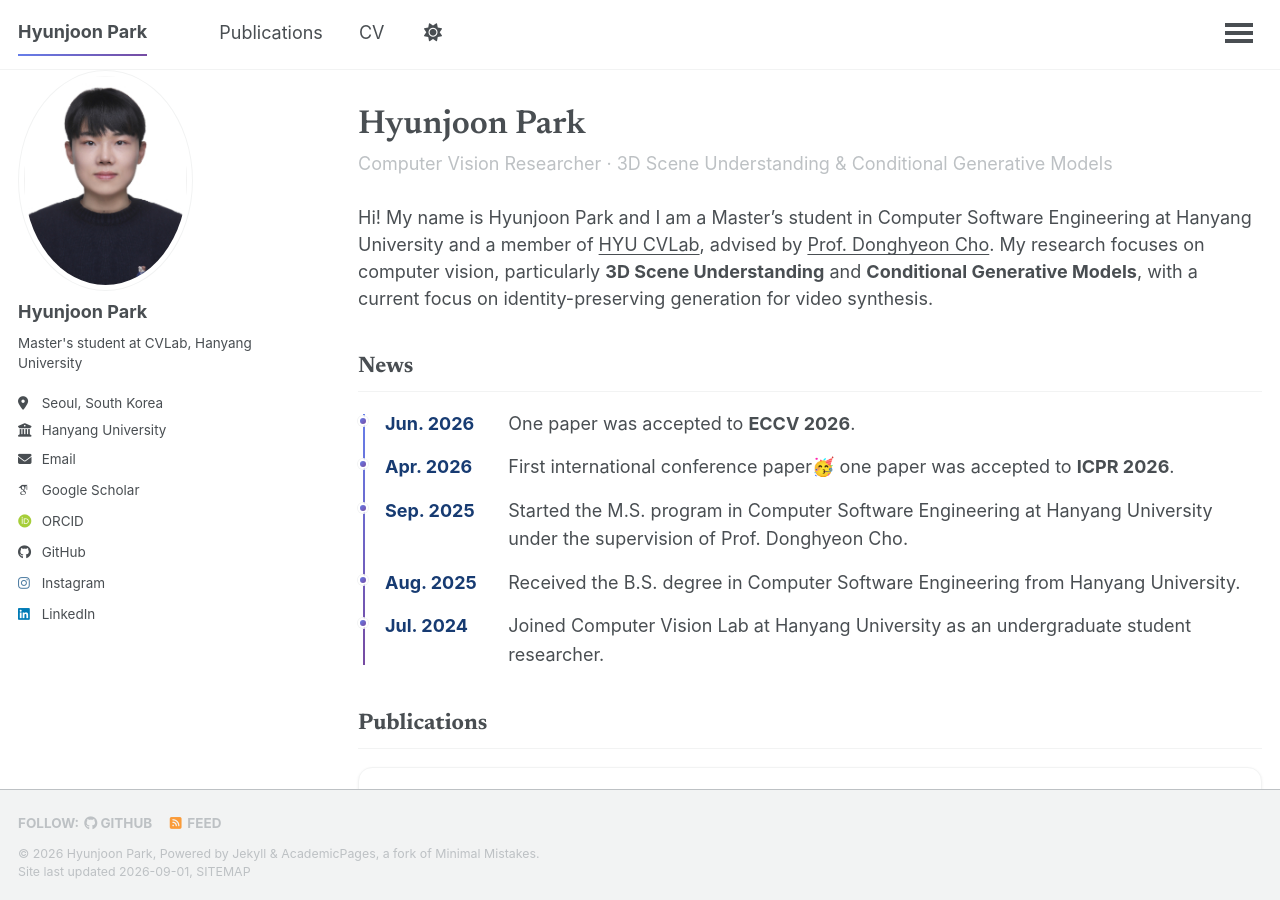
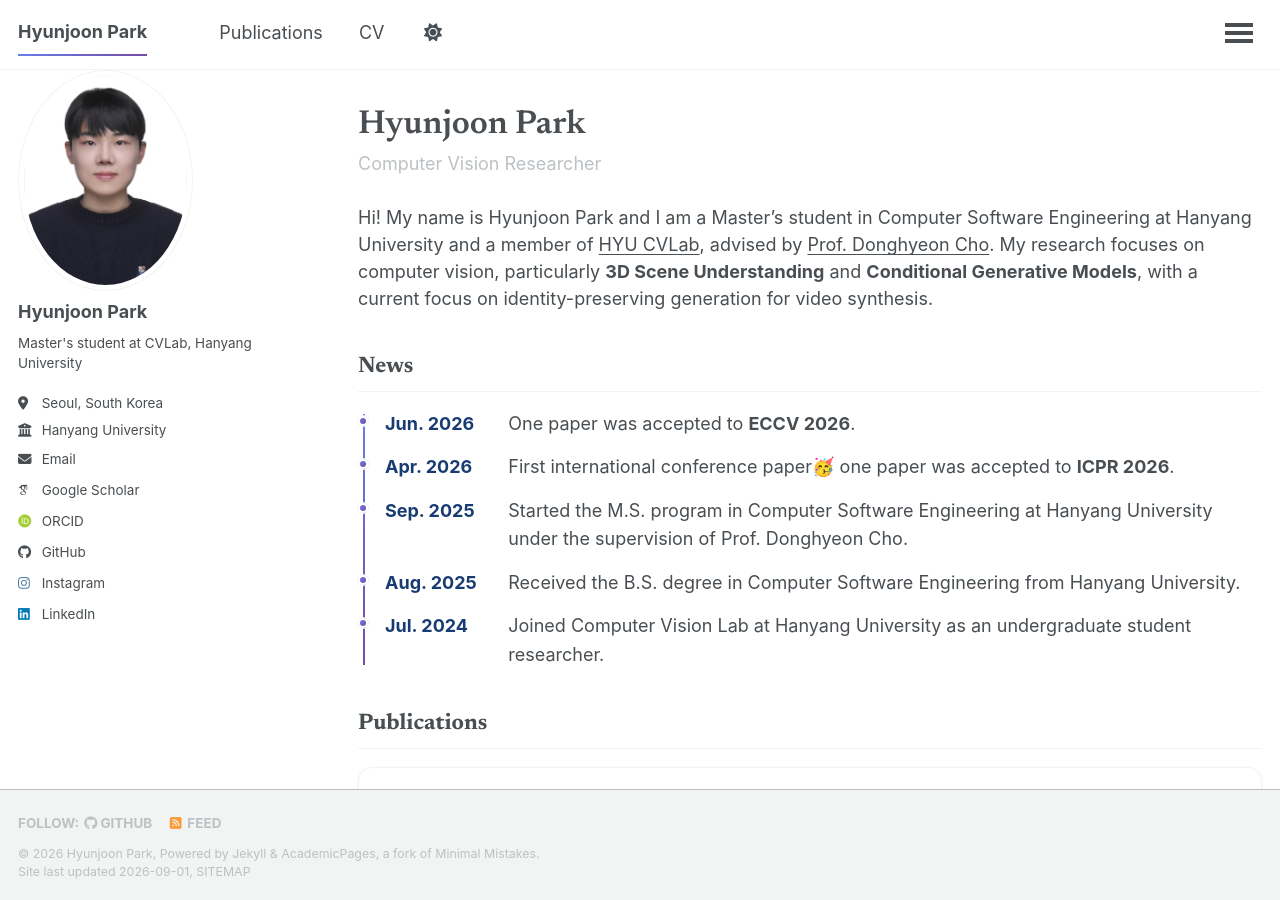
Before and after one commit to hjpark83/hjpark83.github.io, a Jekyll site: the page built from _pages/about.md, in a window 1280 px wide and 900 px high. Built offline with Jekyll 4.4.1, drawn with Linux system fonts in a browser that asks for light colours; some web fonts are replaced; a script that is not in the unit is left out.

Commit message:
change design

```diff
--- a/_includes/head/custom.html
+++ b/_includes/head/custom.html
@@ -10,13 +10,13 @@
 <!-- Support for Academicons -->
 <link rel="stylesheet" href="{{ base_path }}/assets/css/academicons.css"/>
 
-<!-- favicon from https://commons.wikimedia.org/wiki/File:OOjs_UI_icon_academic-progressive.svg -->
+<!-- favicon: "HP" monogram -->
 <link rel="apple-touch-icon" sizes="180x180" href="{{ base_path }}/images/apple-touch-icon-180x180.png"/>
 <link rel="icon" type="image/svg+xml" href="{{ base_path }}/images/favicon.svg"/>
 <link rel="icon" type="image/png" href="{{ base_path }}/images/favicon-32x32.png" sizes="32x32"/>
 <link rel="icon" type="image/png" href="{{ base_path }}/images/favicon-192x192.png" sizes="192x192"/>
 <link rel="manifest" href="{{ base_path }}/images/manifest.json"/>
 <link rel="icon" href="/images/favicon.ico"/>
-<meta name="theme-color" content="#ffffff"/>
+<meta name="theme-color" content="#173b72"/>
 
 <!-- end custom head snippets -->
--- a/_pages/about.md
+++ b/_pages/about.md
@@ -161,7 +161,7 @@
 
 <div class="home-hero">
   <h1 class="home-hero__name">Hyunjoon Park</h1>
-  <p class="home-hero__tagline">Computer Vision Researcher &middot; 3D Scene Understanding &amp; Conditional Generative Models</p>
+  <p class="home-hero__tagline">Computer Vision Researcher</p>
 </div>
 
 Hi! My name is Hyunjoon Park and I am a Master's student in Computer Software Engineering at Hanyang University and a member of [HYU CVLab](http://cvlab.hanyang.ac.kr/), advised by [Prof. Donghyeon Cho](https://scholar.google.com/citations?user=zj-NER4AAAAJ&hl=en). My research focuses on computer vision, particularly **3D Scene Understanding** and **Conditional Generative Models**, with a current focus on identity-preserving generation for video synthesis.
```
Also changed, not shown: images/apple-touch-icon-180x180.png (added), images/favicon-16x16.png, images/favicon-192x192.png (added), images/favicon-32x32.png, images/favicon-512x512.png (added), images/favicon.ico, images/favicon.svg (added).
